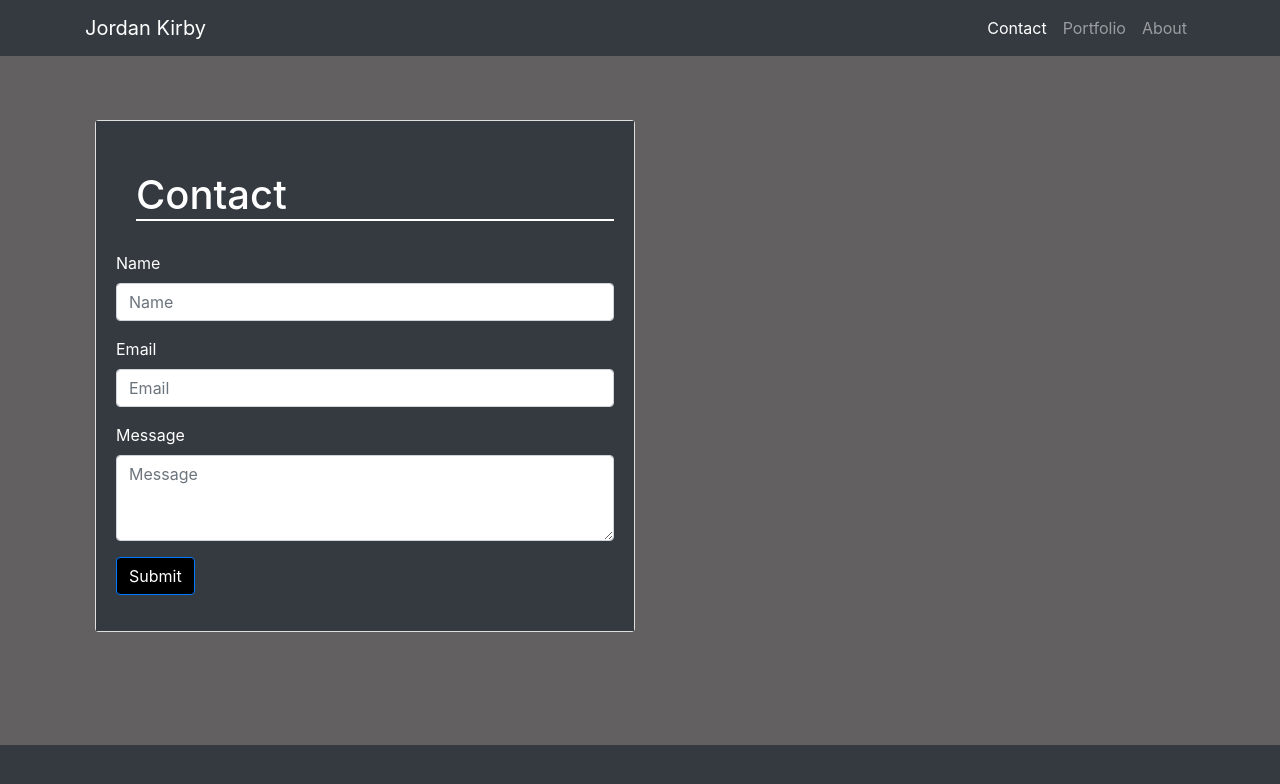
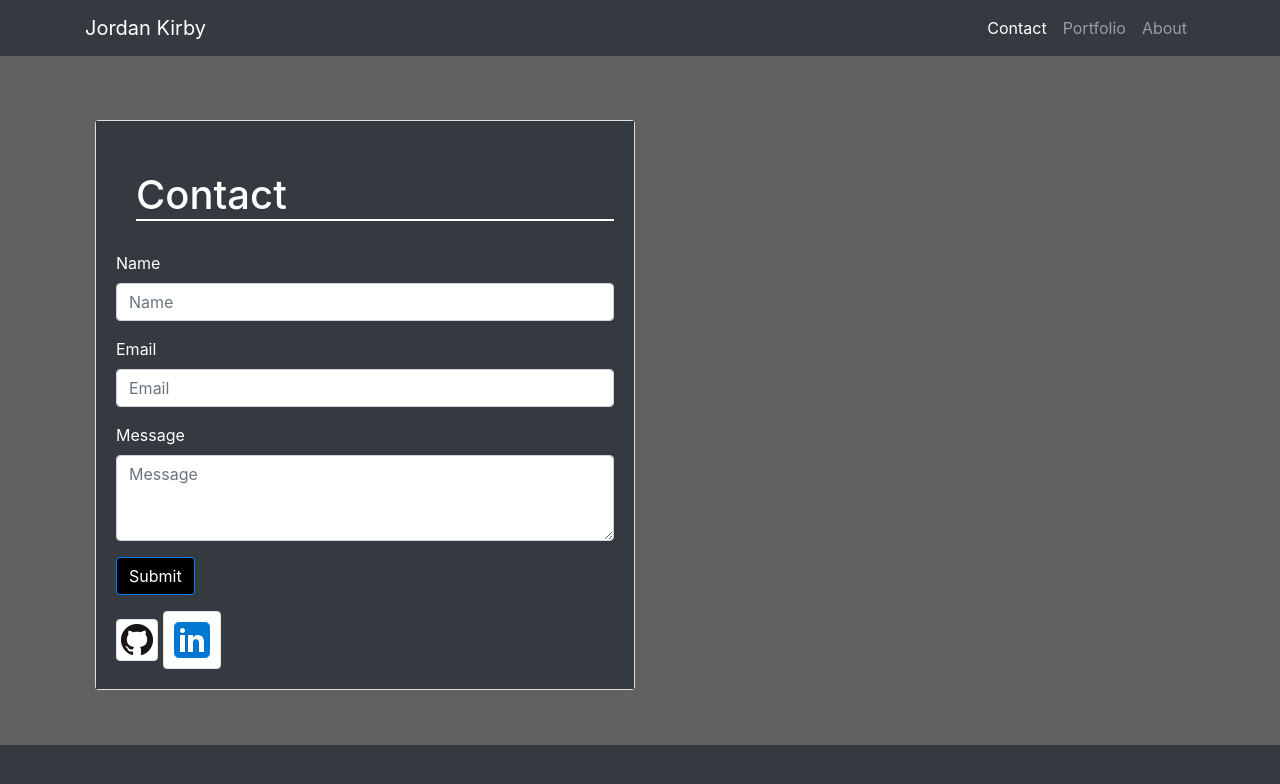
Before and after one commit to Feizhi255/Jordan-Portfolio, a plain HTML site: page contact.html in a window 1280 px wide. Drawn offline with nearby package versions, Linux system fonts and the light colour scheme.

Commit message:
added icons to github and linkedin and links to sites

```diff
--- a/contact.html
+++ b/contact.html
@@ -65,6 +65,12 @@
                                 <button type="submit" class="btn btn-primary mb-3"
                                     style="background-color: #000000;">Submit</button>
                             </form>
+                            <a href="https://github.com/Feizhi255">
+                                <img class="img-thumbnail" src="./Assets/Images/GitHub-Mark/PNG/GitHub-Mark-32px.png"
+                                    alt="GitHub-Logo"></a>
+                            <a href="https://www.linkedin.com/in/jordan-kirby-b232341aa/">
+                                <img class="img-thumbnail" src="./Assets/Images/icons8-linkedin-48.png"
+                                    alt="LinkedIn"></a>
                         </div>
                     </div>
                 </div>
```
